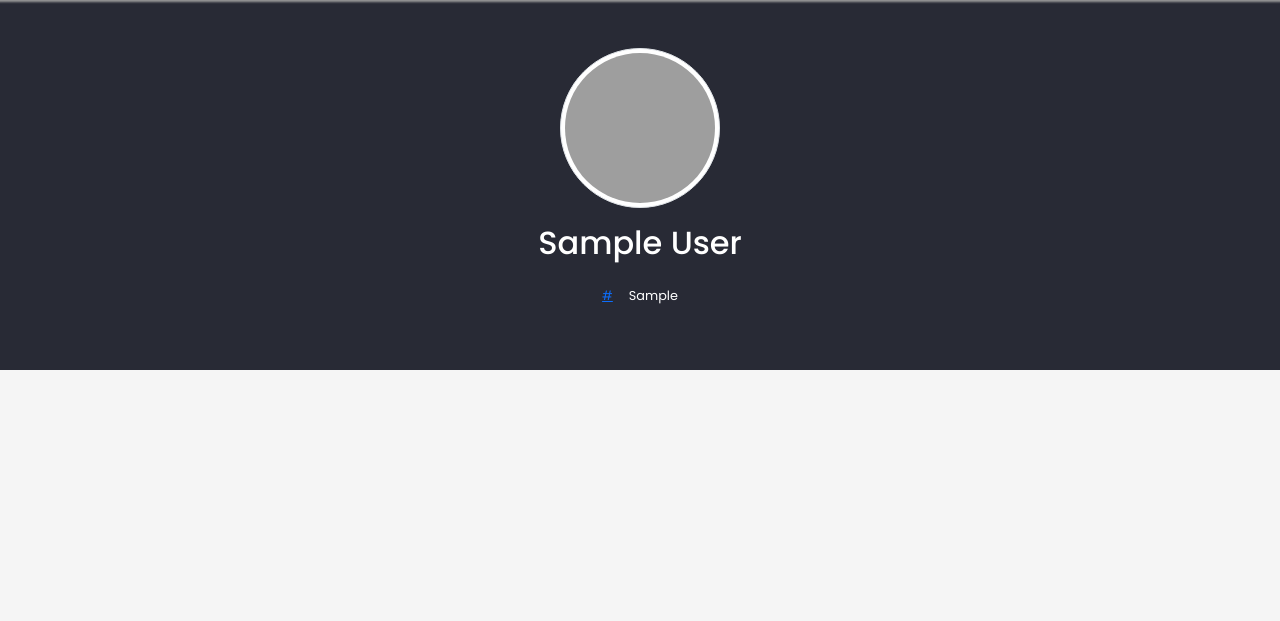
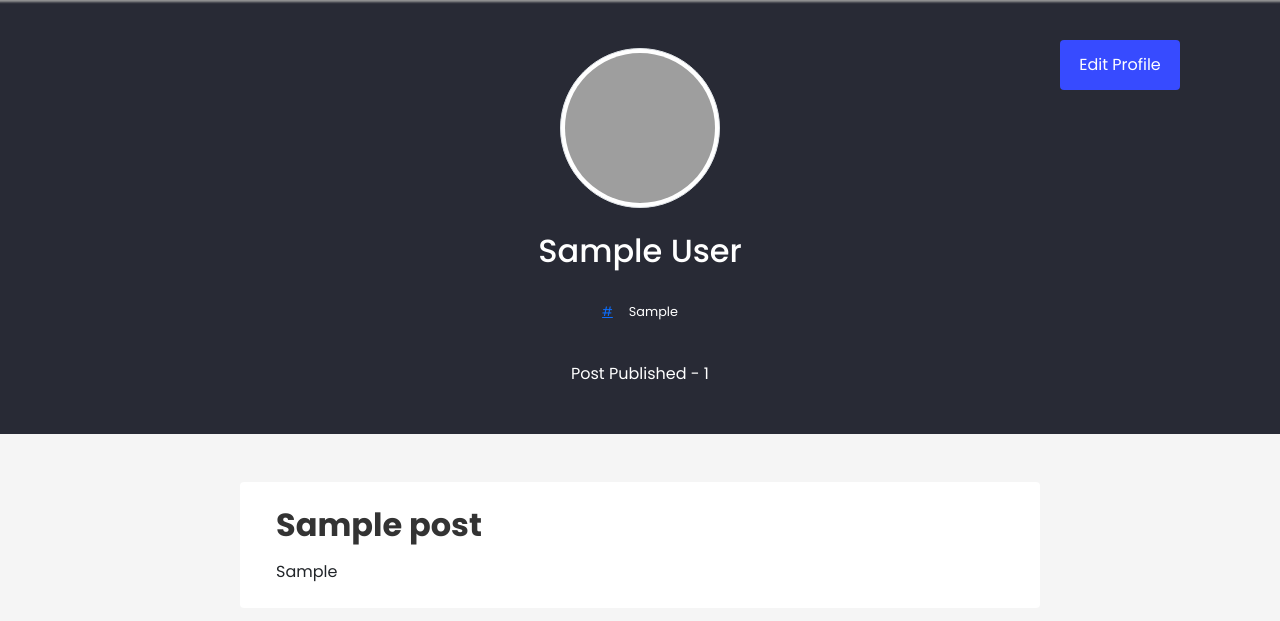
Before and after one commit to Ghanshyam-shaktawat/Code-Blogging, a Django app: a page that uses templates/core/profile.html in a window 1280 px wide. Shown: the part 60-681 px from the top of the page. Run offline with Django 4.2, Linux system fonts and the light colour scheme; a user stored in the database is signed in; tables that the repository leaves empty hold one stand-in row (values such as "Sample post"); grey boxes are pictures that could not be loaded.

Commit message:
profile template updated

```diff
--- a/core/static/core/css/profile.css
+++ b/core/static/core/css/profile.css
@@ -1,11 +1,8 @@
-.profile-header{
+.head-section{
     background-color: var(--secondary-color);
     color: var(--bg-color-prim);
-}
-
-.head-section{
-    width: 800px;
     margin: auto;
+    width: 100%;
 }
 
 .profile-img{
@@ -17,3 +14,34 @@
 .profile-meta{
     font-size: 0.8rem;
 }
+
+.profile-posts{
+    width: 800px;
+    background-color: var(--bg-color-sec);
+}
+
+.profile-articles{
+    background-color: var(--bg-color-prim);
+}
+
+.article-wrapper > a > h2{
+    color: #333;
+    font-size: 2rem !important;
+    font-weight: 700 !important;
+    text-decoration: none;
+}
+
+.article-wrapper>a:hover, .article-wrapper>h2:hover{
+    color:aqua
+}
+
+.edit-button{
+    width: 120px;
+    height: 50px;
+    background-color: var(--primary-color);
+    outline: none;
+    border: none;
+    color: #fff;
+    top: 100px;
+    right: 100px
+}
--- a/templates/core/profile.html
+++ b/templates/core/profile.html
@@ -5,18 +5,38 @@
 {% endblock %}
 
 {% block body %}
-<div class="profile-header container-fluid p-5">
-    <div class="head-section d-flex flex-column justify-content-center align-items-center gap-3">
+<div class="container-fluid p-0 d-flex flex-column align-items-center h-100">
+    {% if user.is_authenticated %}
+    <a href="{% url 'accounts:settings' %}"><button class="edit-button rounded position-fixed">Edit Profile</button></a>
+    {% endif %}
+    <div class="head-section d-flex flex-column justify-content-center align-items-center gap-4 p-5 mb-5">
         <img class="profile-img img-fluid img-thumbnail rounded-circle" src="{{ profile.pfp.url }}">
         <h2>{{ profile.full_name|title }}</h2>
-        <div class="profile-meta d-flex gap-3">
+        <div class="profile-meta d-flex flex-row gap-3 justify-content-center align-items-center">
             <span>
+                <i class="fa-solid fa-link"></i>
                 <a href="{{ profile.website_link }}">{{ profile.website_link }}</a>
             </span>
-            <span>
-                <p>{{ profile.country }}</p>
+            <span class="d-inline">
+                <i class="fa-sharp fa-solid fa-location-dot"></i>
+                <span>{{ profile.country }}</span>
             </span>
         </div>
+        <div class="post-counter mt-3">
+            Post Published - {{ posts|length }}
+        </div>
+    </div>
+    <div class="profile-posts d-flex flex-column gap-3">
+        {% for post in posts %}
+        <article class="profile-articles p-4 rounded">
+            <div class="container article-wrapper mb-3">
+                <a href="{% url 'core:detail' profile.username post.slug %}" class="text-decoration-none"><h2 class="m-0 p-0">{{ post.title }}</h2></a>
+            </div>
+            <div class="container snippets">
+                <span class="fs-6">{{ post.snippets }}</span>
+            </div>
+        </article>
+        {% endfor %}
     </div>
 
 </div>
```
